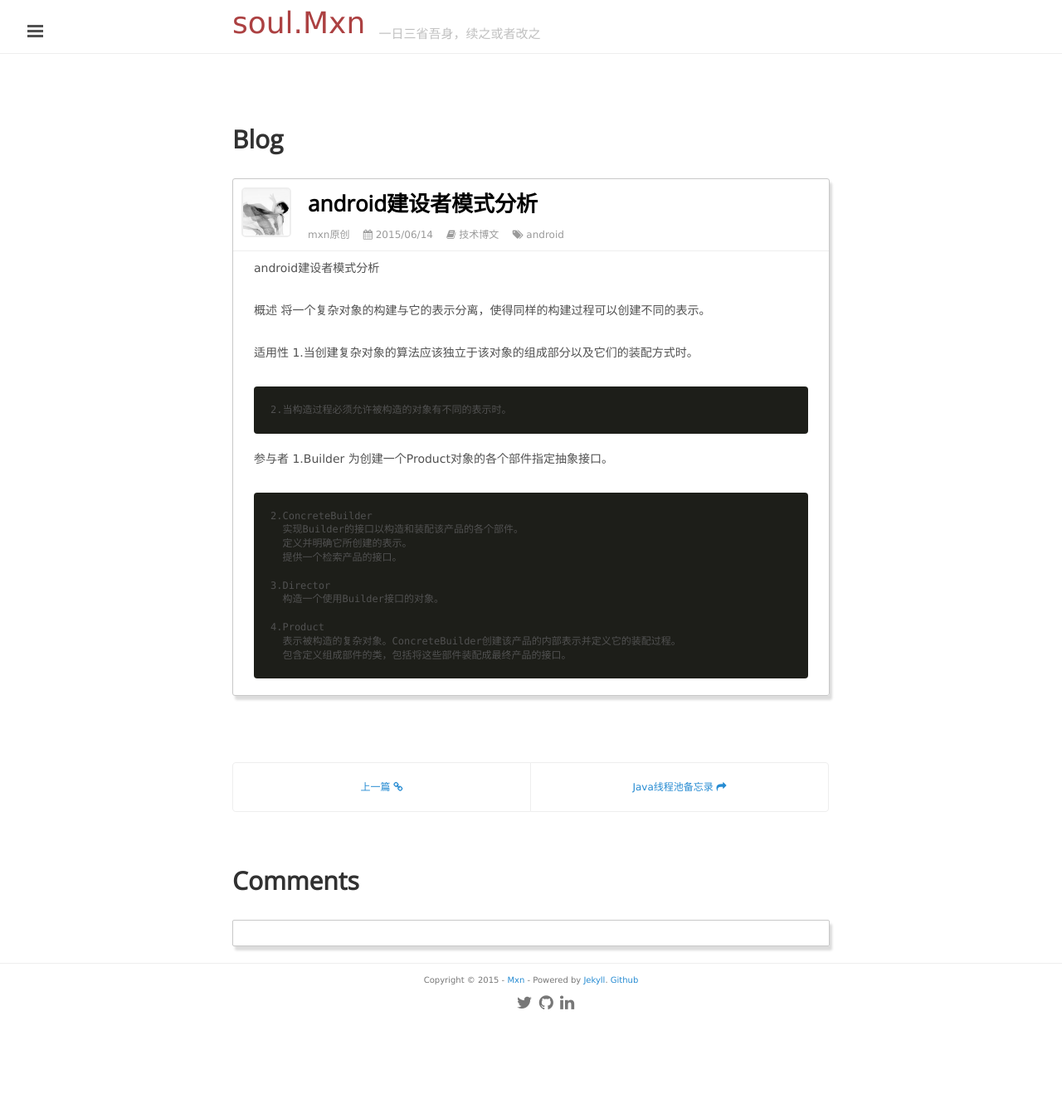
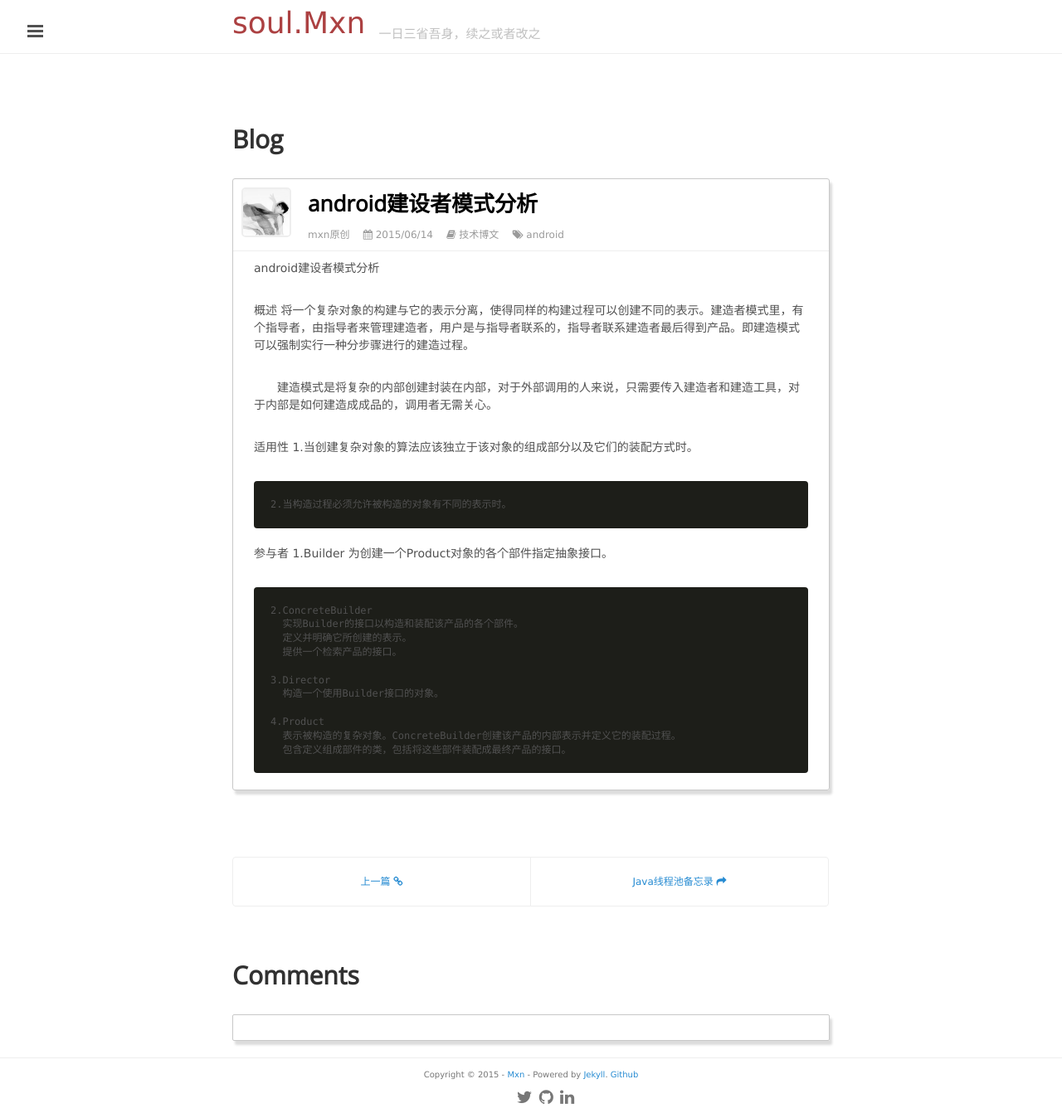
Before and after one commit to mxn21/mxn21.github.io, a Jekyll site: the page built from _posts/2015-6-14-android建设者模式分析.md, in a window 1280 px wide. Shown: the whole page at 83% size. Built offline with Jekyll 4.4.1, drawn with Linux system fonts in a browser that asks for light colours; Markdown is read by kramdown in place of the engine named in the settings; comment, search, counter and statistics services are not loaded; before the commit the page ends 1234 px from its top, so only the background shows below that.

Commit message:
Update 2015-6-14-android建设者模式分析.md

```diff
--- a/_posts/2015-6-14-android建设者模式分析.md
+++ b/_posts/2015-6-14-android建设者模式分析.md
@@ -9,7 +9,9 @@
 android建设者模式分析
 
 概述
-    将一个复杂对象的构建与它的表示分离，使得同样的构建过程可以创建不同的表示。
+    将一个复杂对象的构建与它的表示分离，使得同样的构建过程可以创建不同的表示。建造者模式里，有个指导者，由指导者来管理建造者，用户是与指导者联系的，指导者联系建造者最后得到产品。即建造模式可以强制实行一种分步骤进行的建造过程。
+
+　　建造模式是将复杂的内部创建封装在内部，对于外部调用的人来说，只需要传入建造者和建造工具，对于内部是如何建造成成品的，调用者无需关心。
 
  适用性
     1.当创建复杂对象的算法应该独立于该对象的组成部分以及它们的装配方式时。
```
